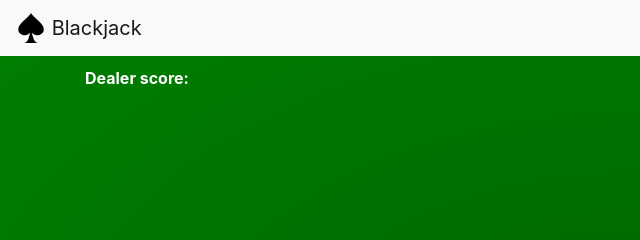
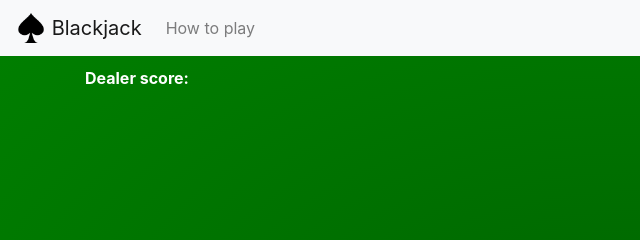
Before and after one commit to felixweinberger/blackjack-js, a plain HTML site: page app/index.html in a window 1280 px wide. Shown: the top 240 px of the page, 0-640 px from the left. Drawn offline with nearby package versions, Linux system fonts and the light colour scheme.

Commit message:
updated readme with description of how to play

```diff
--- a/app/index.html
+++ b/app/index.html
@@ -39,6 +39,7 @@
 
 		  <div class="collapse navbar-collapse" id="navbarSupportedContent">
 		    <ul class="navbar-nav mr-auto">
+        	<a class="nav-link" target="_blank" href="https://github.com/felixweinberger/blackjack#how-to-play">How to play</a>
 		 		</ul>
 		    <div class="navbar-nav my-2 my-lg-0">
 	        <a class="nav-link" target="_blank" href="https://github.com/felixweinberger/blackjack">Github</a>
```
Also changed, not shown: 1 other file.
